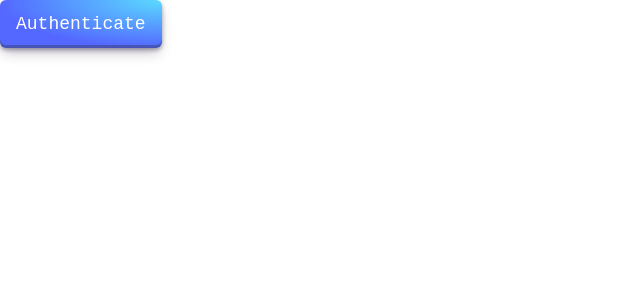
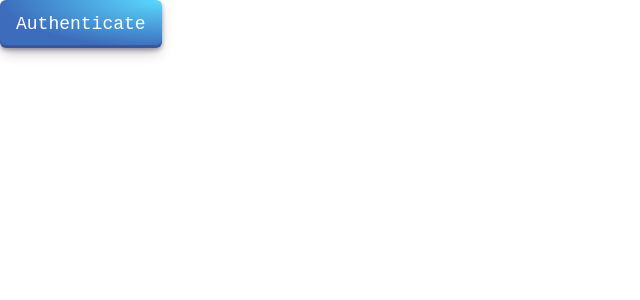
Before and after one commit to oricho123/TaskManager, a React (Create React App) app: page /login in a window 1280 px wide. Shown: the top 300 px of the page, without its empty margins (0-640 px from the left). Built offline with nearby package versions, Linux system fonts and the light colour scheme.

Commit message:
Change ThemedButton.tsx styles a bit

```diff
--- a/src/components/buttons/ThemedButton.tsx
+++ b/src/components/buttons/ThemedButton.tsx
@@ -3,5 +3,5 @@ import {ComponentProps} from 'react';
 import styles from "./styles.module.css"
 
 export const ThemedButton = ({children, ...props}: ComponentProps<"button">) => {
-    return <button className={styles.themedButton} {...props}>{children}</button>;
+    return <button className={styles['themed-button']} {...props}>{children}</button>;
 };
--- a/src/components/buttons/styles.module.css
+++ b/src/components/buttons/styles.module.css
@@ -1,45 +1,34 @@
-
-.themedButton {
-    align-items: center;
-    appearance: none;
-    background-image: radial-gradient(100% 100% at 100% 0, #5adaff 0, #5468ff 100%);
+.themed-button {
+    background-image: radial-gradient(100% 100% at 100% 0, #5adaff 0, #3c6cbb 100%);
     border: 0;
     border-radius: 6px;
     box-shadow: rgba(45, 35, 66, .4) 0 2px 4px, rgba(45, 35, 66, .3) 0 7px 13px -3px, rgba(58, 65, 111, .5) 0 -3px 0 inset;
     box-sizing: border-box;
     color: #fff;
     cursor: pointer;
-    display: inline-flex;
     font-family: "JetBrains Mono", monospace;
     height: 48px;
     justify-content: center;
     line-height: 1;
-    list-style: none;
-    overflow: hidden;
     padding-left: 16px;
     padding-right: 16px;
-    position: relative;
-    text-align: left;
-    text-decoration: none;
     transition: box-shadow .15s, transform .15s;
     user-select: none;
     -webkit-user-select: none;
     touch-action: manipulation;
-    white-space: nowrap;
-    will-change: box-shadow, transform;
     font-size: 18px;
 }
 
-.themedButton:focus {
+.themed-button:focus {
     box-shadow: #3c4fe0 0 0 0 1.5px inset, rgba(45, 35, 66, .4) 0 2px 4px, rgba(45, 35, 66, .3) 0 7px 13px -3px, #3c4fe0 0 -3px 0 inset;
 }
 
-.themedButton:hover {
+.themed-button:hover {
     box-shadow: rgba(45, 35, 66, .4) 0 4px 8px, rgba(45, 35, 66, .3) 0 7px 13px -3px, #3c4fe0 0 -3px 0 inset;
     transform: translateY(-2px);
 }
 
-.themedButton:active {
+.themed-button:active {
     box-shadow: #3c4fe0 0 3px 7px inset;
     transform: translateY(2px);
 }
```
